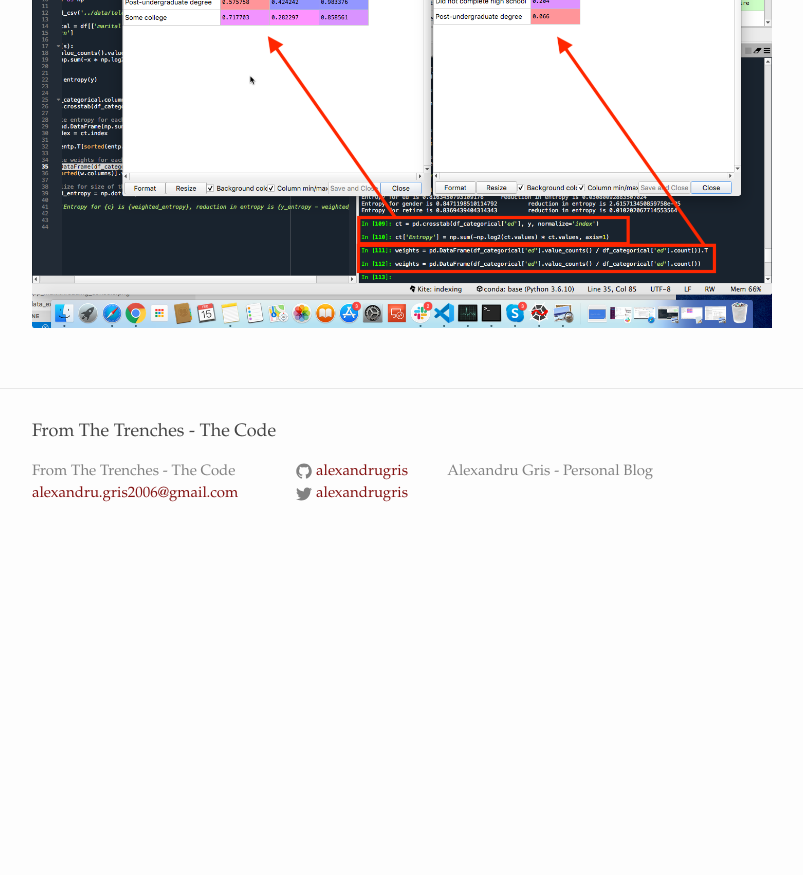
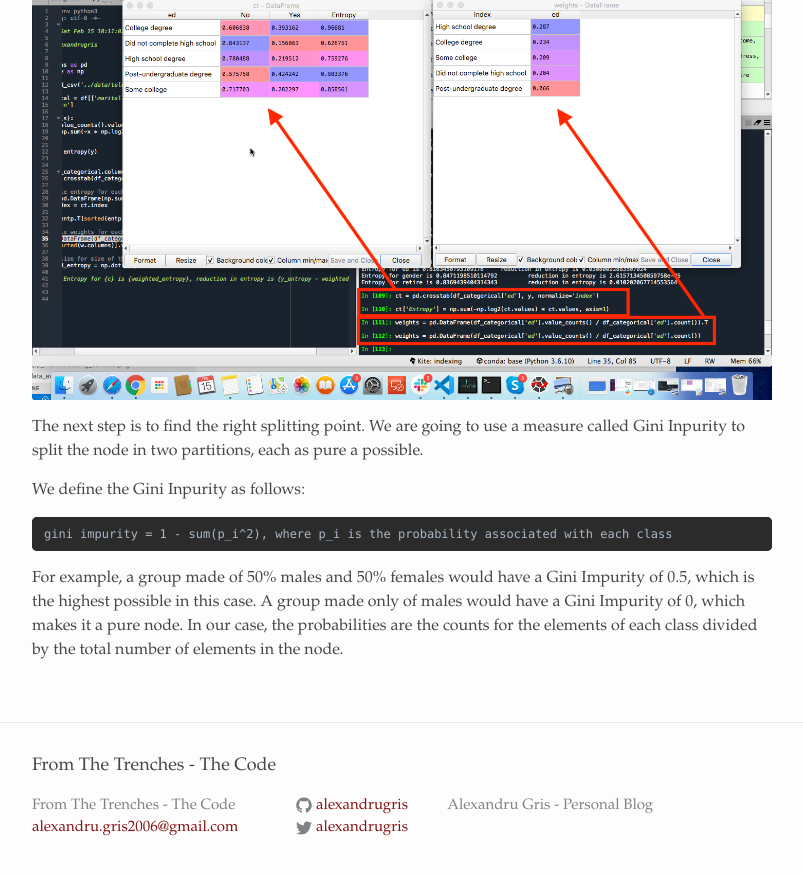
Before and after one commit to alexandrugris/my-jekyll-tech-blog, a Jekyll site: the page built from MyBlog/_posts/2019-12-01-decision-trees.markdown, in a window 1280 px wide and 900 px high, scrolled down 5356 px. Shown: the top 875 px of the window, without its empty margins (238-1041 px from the left). Built offline with Jekyll 4.4.1, drawn with Linux system fonts in a browser that asks for light colours; before the commit the page ends 5922 px from its top, so only the background shows below that; some of the changed text lies outside the part shown.

Commit message:
started working on the gini impurity

````diff
--- a/MyBlog/_posts/2019-12-01-decision-trees.markdown
+++ b/MyBlog/_posts/2019-12-01-decision-trees.markdown
@@ -92,12 +92,13 @@ For building the tree there are 3 general cases, each building on each other:
 
 The algorithm goes as follows:
 
-1. Compute the uncertainty at the root node
+0. Split the dataset in 3 parts: training, parameter-tuning and test
+1. Compute the uncertainty at the root node (the node we want to split)
 2. Find the feature that has the highest uncertainty
 3. Find the splitting point
-4. Repeat
+4. Repeat until each node is pure or when the accuracy computed on the parameter-tuning dataset does not improve anymore.
 
-We are going to analyze the following [dataset](({{site.url}}/assets/telco.csv)), where the predicted variable is `churn`.
+We are going to analyze the following [dataset](({{site.url}}/assets/telco.csv)), where the predicted variable is `churn`. The first step is to select which feature to split by:
 
 ```python
 import pandas as pd
@@ -108,7 +109,7 @@
 y = df['churn']
 ```
 
-Entropy (uncertainty) at the root:
+Entropy (uncertainty) at the root node:
 
 ```python
 import numpy as np
@@ -149,3 +150,13 @@ Given the results below, we would choose feature `ed` for split as it gives the
 Broken down into individual steps, for the variable `ed` the intermediate results from each step are shown in the image below:
 
 ![Entropy gain]({{site.url}}/assets/decision_trees_3.png)
+
+The next step is to find the right splitting point. We are going to use a measure called Gini Inpurity to split the node in two partitions, each as pure a possible.
+
+We define the Gini Inpurity as follows:
+
+```
+gini impurity = 1 - sum(p_i^2), where p_i is the probability associated with each class
+```
+
+For example, a group made of 50% males and 50% females would have a Gini Impurity of 0.5, which is the highest possible in this case. A group made only of males would have a Gini Impurity of 0, which makes it a pure node. In our case, the probabilities are the counts for the elements of each class divided by the total number of elements in the node.
````
